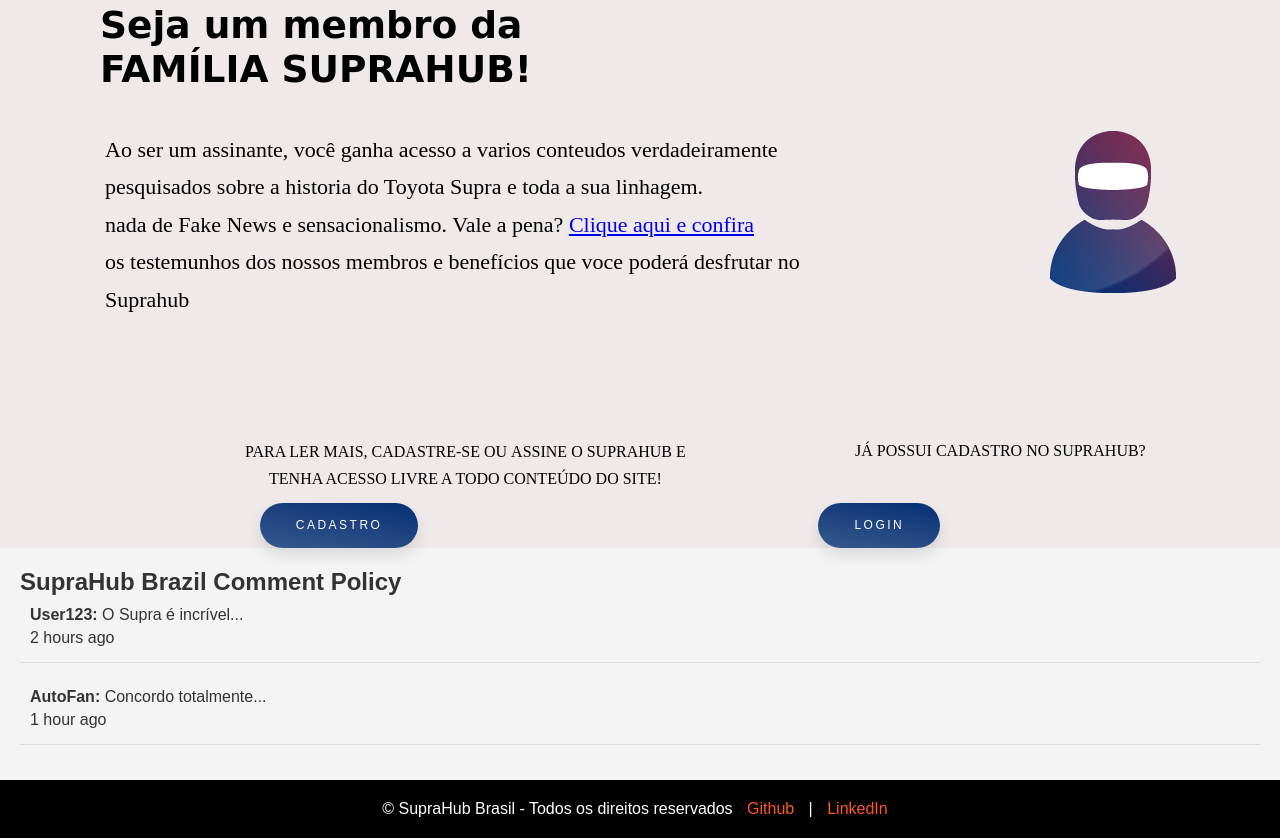
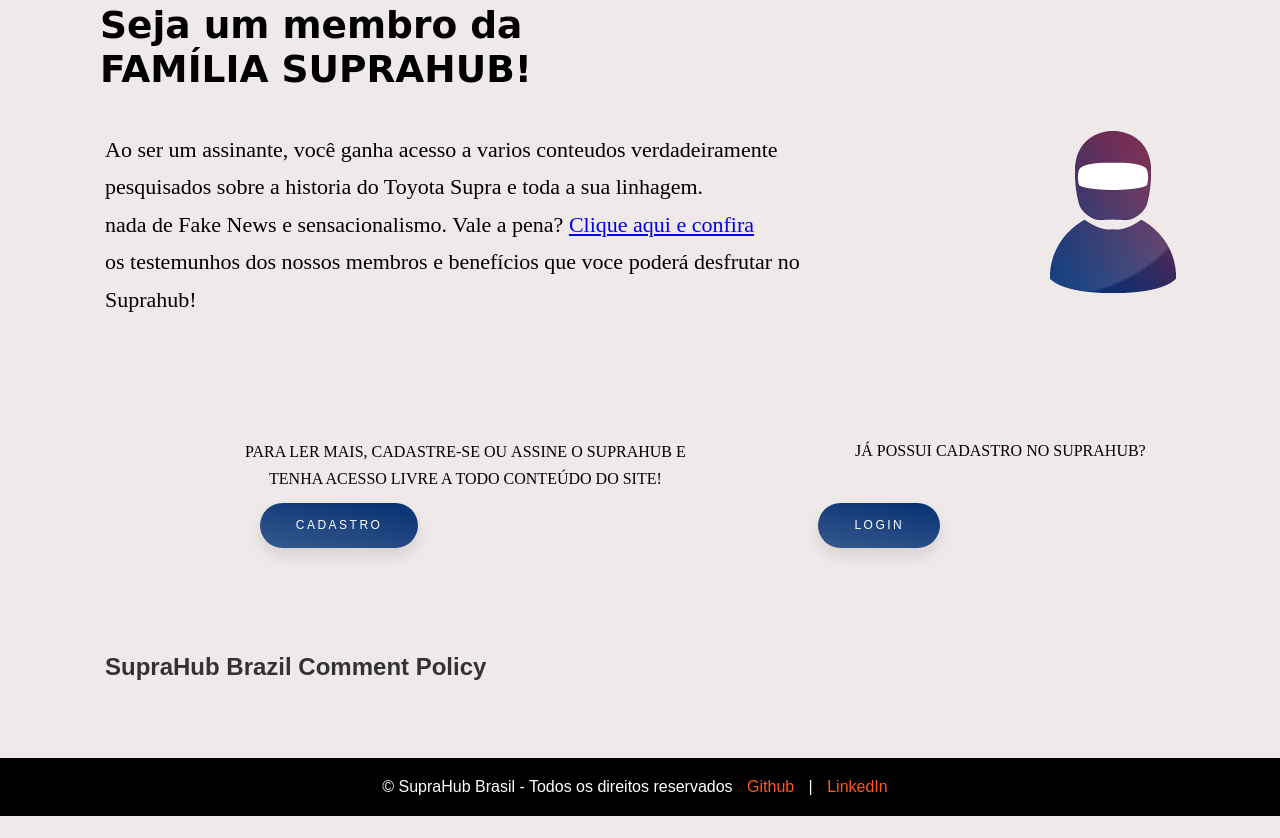
Before and after one commit to Olivaresss/SupraHub, a plain HTML site: page Site/frontend/index.html in a window 1280 px wide. Shown: the part 1414-2252 px from the top of the page. After the commit the page ends 2230 px from the top, so only its background shows below. Drawn offline with Linux system fonts and the light colour scheme; a web font is replaced by a local one.

Commit message:
Atualizando site

```diff
--- a/Site/frontend/index.html
+++ b/Site/frontend/index.html
@@ -63,7 +63,7 @@
             pesquisados sobre a historia do Toyota Supra e toda a sua linhagem. <br>
             nada de Fake News e sensacionalismo. Vale a pena? <a href="#">Clique aqui e confira</a> <br>
             os testemunhos dos nossos membros e benefícios que voce poderá desfrutar no <br>
-            Suprahub
+            Suprahub!
         <div class="motoristImage" style="background-image: url('principalMotorist.png');"></div>
         </p>
     </div>
@@ -81,16 +81,8 @@
     </div>
 
     <!-- Comentários -->
-    <div class="comments">
+    <div class="comment-main">
         <h2>SupraHub Brazil Comment Policy</h2>
-        <div class="comment">
-            <p><strong>User123:</strong> O Supra é incrível...</p>
-            <p>2 hours ago</p>
-        </div>
-        <div class="comment">
-            <p><strong>AutoFan:</strong> Concordo totalmente...</p>
-            <p>1 hour ago</p>
-        </div>
     </div>
 
     <!-- Rodapé -->
--- a/Site/frontend/style.css
+++ b/Site/frontend/style.css
@@ -39,6 +39,7 @@
     letter-spacing: 5px;
     text-transform: uppercase;
     position: relative;
+    box-shadow: inline 0 -10px 9px rgba(0, 0, 0, 0.1), 0 8px 9px rgba(0, 0, 0, 0.1);
 }
 
 header h1 {
@@ -290,19 +291,10 @@
 }
 
 /* Comentários */
-.comments {
-    padding: 20px;
-    background-color: #f4f4f4;
-}
-
-.comment {
-    margin-bottom: 15px;
-    padding: 10px;
-    border-bottom: 1px solid #ddd;
-}
-
-.comment p {
-    margin-bottom: 5px;
+.comment-main {
+    width: 600px;
+    height: 60px;
+    padding: 105px;
 }
 
 /* Rodapé */
```
